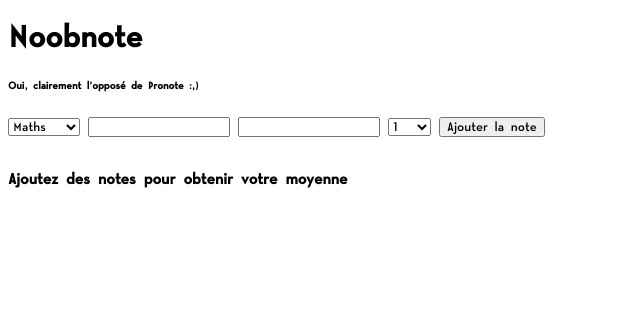
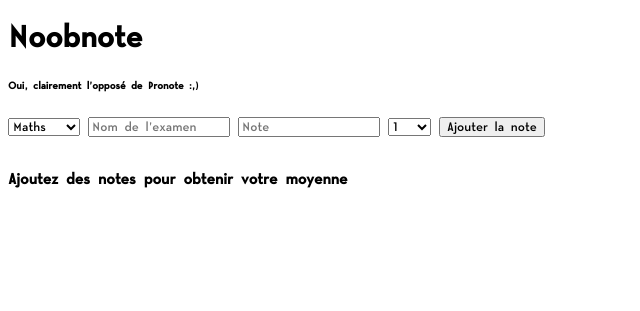
Before and after one commit to julesr0y/noobnote, a PHP site: page / in a window 1280 px wide. Shown: the top 311 px of the page, without its empty margins (0-640 px from the left). Run offline with PHP 8.4, Linux system fonts and the light colour scheme; data that the repository does not hold is empty.

Commit message:
Ajout ico onglet

```diff
--- a/index.php
+++ b/index.php
@@ -17,6 +17,7 @@ $notes = $requete->fetchAll();
     <meta http-equiv="X-UA-Compatible" content="IE=edge">
     <meta name="viewport" content="width=device-witdh, initial-scale=1, maximum-scale=1">
     <link rel="stylesheet" href="style/index.css">
+    <link rel="icon" href="img/noobnote.png" type="icon">
     <title>Noobnote</title>
 </head>
 <body>
@@ -31,8 +32,8 @@ $notes = $requete->fetchAll();
             <option value="Anglais">Anglais</option>
             <option value="FH">FH</option>
         </select>
-        <input type="text" name="nom">
-        <input type="text" name="note">
+        <input type="text" name="nom" placeholder="Nom de l'examen">
+        <input type="text" name="note" placeholder="Note">
         <select name="coeff" id="coeff">
             <option value="1">1</option>
             <option value="20">20</option>
```
Also changed, not shown: img/noobnote.png (added), img/pronote.png (added).
